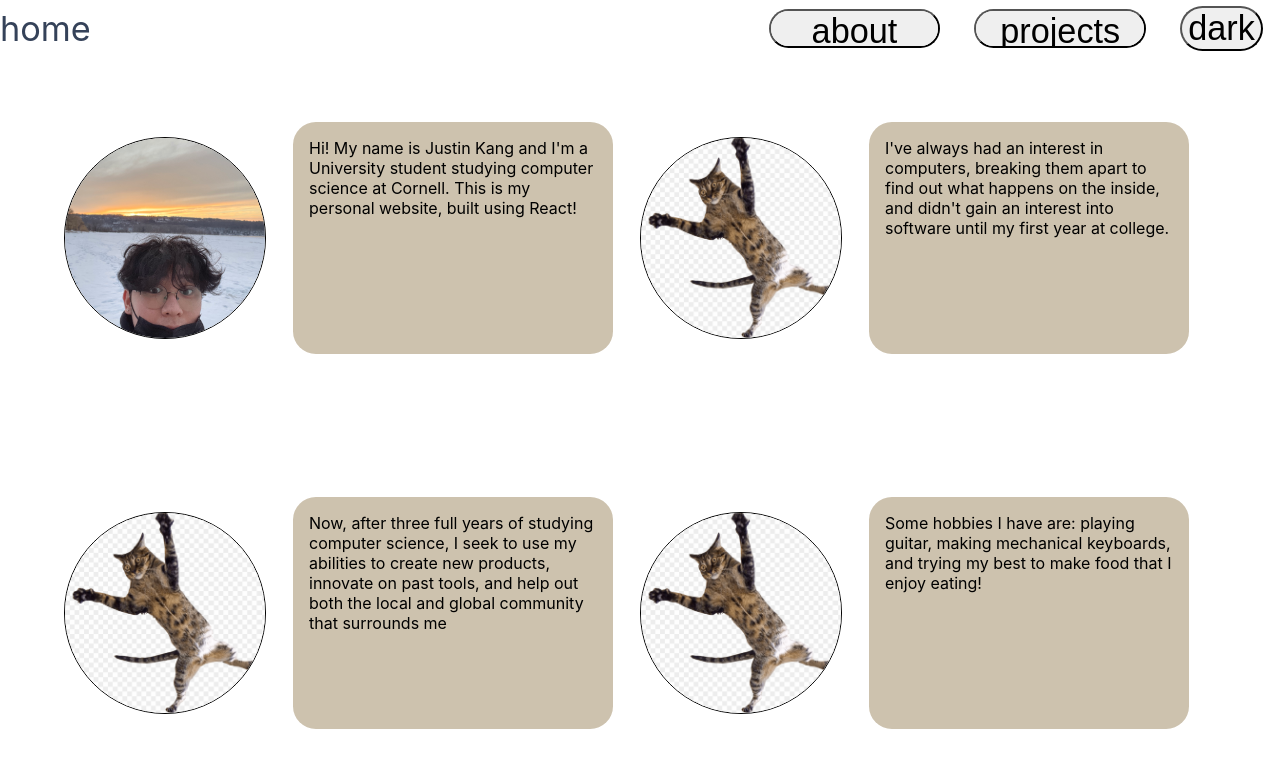
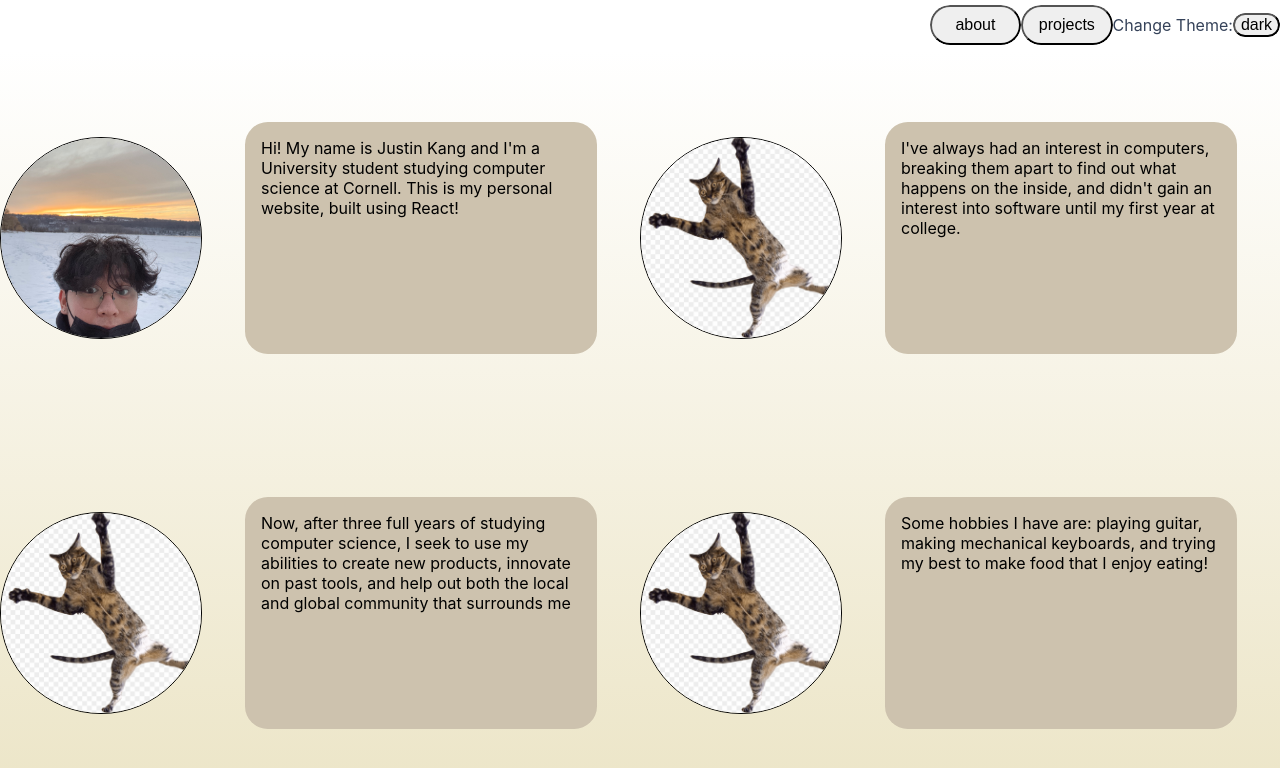
Before and after one commit to justinkang01/personal, a React (Create React App) app: page / in a window 1280 px wide. Shown: the top 768 px of the page. Built offline with nearby package versions, Linux system fonts and the light colour scheme.

Commit message:
better changes

```diff
--- a/src/App.scss
+++ b/src/App.scss
@@ -6,12 +6,13 @@
 .sections {
     width: 100%;
     height: calc(100vh - $header-height);
-    scroll-snap-type: y mandatory;
+    // scroll-snap-type: y mandatory;
+    scroll-behavior: smooth;
     position: relative;
     top: $header-height;
     > * {
         height: calc(100vh - $header-height);
-        scroll-snap-align: start;
+        // scroll-snap-align: start;
     }
 }
 
--- a/src/components/about/about.module.scss
+++ b/src/components/about/about.module.scss
@@ -1,9 +1,10 @@
 @import '../common/main.scss';
 
 .aboutContainer {
+    background: (linear-gradient(transparent, $light-beige));
     background-color: white;
     // height: calc(100vh - rem(50px));
-    width: 90vw;
+    width: 100vw;
     margin: 0 auto;
     display: flex;
     flex-direction: row;
--- a/src/components/common/button.module.scss
+++ b/src/components/common/button.module.scss
@@ -1,8 +1,6 @@
 @import '../common/main.scss';
 
 .buttonContainer {
-    padding: rem(15px);
-    margin: auto;
     border-radius: rem(70px);
     &.small {
         height: rem(35px);
--- a/src/components/header/Header.jsx
+++ b/src/components/header/Header.jsx
@@ -3,8 +3,8 @@ import Button from '../common/Button';
 import styles from './header.module.scss';
 
 const items = [
-    { text: 'about', style: 'large' },
-    { text: 'projects', style: 'large' },
+    { text: 'about', style: 'small' },
+    { text: 'projects', style: 'small' },
 ];
 
 const headerButtons = items.map((item, index) => {
@@ -25,11 +25,8 @@ const Header = () => {
 
     return (
         <div className={`${styles['headerContainer']} ${styles[changeTheme(theme)]}`}>
-            <div>home</div>
-            <div className={styles.items}>
-                {headerButtons}
-                <Button text={theme} onClick={() => setTheme(changeTheme(theme))} />
-            </div>
+            {headerButtons}
+            Change Theme: <Button text={theme} onClick={() => setTheme(changeTheme(theme))} />
         </div>
     );
 };
--- a/src/components/header/header.module.scss
+++ b/src/components/header/header.module.scss
@@ -1,16 +1,17 @@
 @import '../common/main.scss';
 
 .headerContainer {
-    height: rem(50px);
+    height: $header-height;
     display: flex;
-    flex-direction: row;
+    flex-flow: row wrap;
     position: fixed;
     width: 100%;
     top: 0;
-    justify-content: space-evenly;
+    justify-content: flex-end;
     align-items: center;
-    font-size: $font-xLarge;
-    z-index: 5;
+    font-size: $font-medium;
+    // z-index: 5;
+    background-color: rgba(0, 0, 0, 0);
 }
 
 .light {
@@ -20,10 +21,3 @@
 .dark {
     color: $light-beige;
 }
-
-.items {
-    display: flex;
-    margin-left: auto;
-    flex-direction: row;
-    align-items: center;
-}
--- a/src/components/projects/projects.module.scss
+++ b/src/components/projects/projects.module.scss
@@ -1,5 +1,6 @@
 @import '../common/main.scss';
 
 .projectContainer {
-    background-color: aqua;
+    background: (linear-gradient(transparent, $dark-blue));
+    background-color: $light-beige;
 }
```
